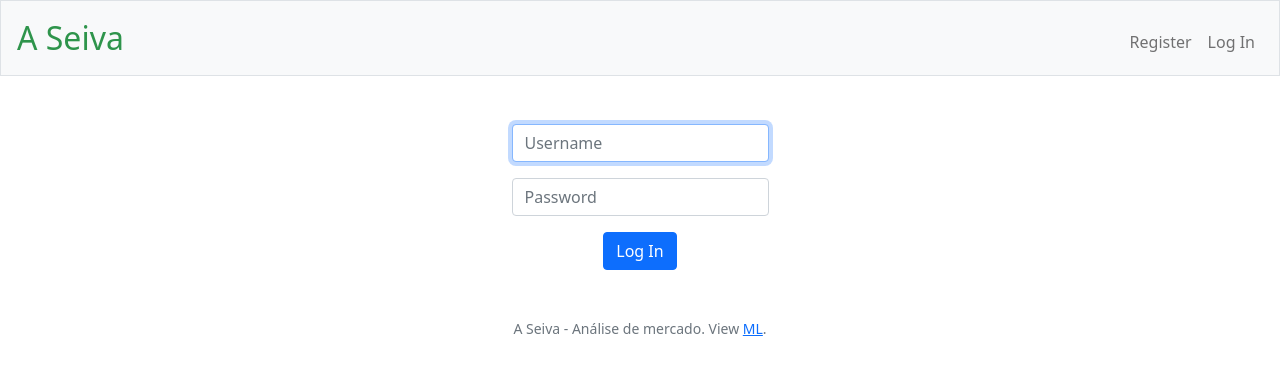
After one commit to bluisfernandes/flask_session, a Flask app: template templates/login.html in a window 1280 px wide. The commit adds this page. Shown: the top 375 px of the page. Run offline with Flask 2, Linux system fonts and the light colour scheme; the template is opened without the code that fills it, so the values that code supplies are empty.

Commit message:
add templates

```diff
--- a/app.py
+++ b/app.py
@@ -3,20 +3,21 @@ import os
 import secrets
 from dotenv import load_dotenv
 
+from helpers import apology, login_required, lookup, usd
+
 load_dotenv()
 
 app = Flask(__name__)
 app.secret_key = os.getenv('SECRET_KEY', secrets.token_urlsafe())
+ # Custom filter
+app.jinja_env.filters["usd"] = usd
+
 
 @app.route('/')
 def index():
     if 'username' in session:
-        return f'''
-                Logged in as {session["username"]}
-                <p><a href={url_for("logout")}>Logout</a></p>
-                <p><a href={url_for("help")}>List of links</a></p>
+        return render_template("index.html")
 
-                '''
     return f'''
             You are not logged in <a href={url_for('login')}>Login</a>
             <p><a href={url_for('help')}>List of links</a></p>
@@ -27,13 +28,9 @@ def login():
     if request.method == 'POST':
         session['username'] = request.form['username']
         flash('You were successfully logged in')
-        return render_template('index.html', name=session['username'])
-    return '''
-        <form method="post">
-            <p><input type=text name=username>
-            <p><input type=submit value=Login>
-        </form>
-    '''
+        # return render_template('index.html', name=session['username'])
+        return render_template("index.html")
+    return render_template('login.html')
 
 @app.route('/logout/')
 def logout():
--- /dev/null
+++ b/static/styles.css
@@ -0,0 +1,47 @@
+nav .navbar-brand
+{
+    /* size for brand */
+    font-size: xx-large;
+}
+
+/* Colors for brand */
+nav .navbar-brand .blue
+{
+    color: #537fbe;
+}
+nav .navbar-brand .red
+{
+    color: #ea433b;
+}
+nav .navbar-brand .yellow
+{
+    color: #f5b82e;
+}
+nav .navbar-brand .green
+{
+    color: #2e944b;
+}
+
+main .form-control
+{
+    /* Center form controls */
+    display: inline-block;
+
+    /* Override Bootstrap's 100% width for form controls */
+    width: auto;
+}
+
+main
+{
+    /* Scroll horizontally as needed */
+    overflow-x: auto;
+
+    /* Center contents */
+    text-align: center;
+}
+
+main img
+{
+    /* Constrain images on small screens */
+    max-width: 100%;
+}
--- /dev/null
+++ b/templates/layout.html
@@ -0,0 +1,80 @@
+<!DOCTYPE html>
+
+<html lang="en">
+
+<head>
+
+  <meta charset="utf-8">
+  <meta name="viewport" content="initial-scale=1, width=device-width">
+
+  <!-- http://getbootstrap.com/docs/4.5/ -->
+  <link rel="stylesheet" href="https://cdn.jsdelivr.net/npm/bootstrap@4.5.3/dist/css/bootstrap.min.css"
+    integrity="sha384-TX8t27EcRE3e/ihU7zmQxVncDAy5uIKz4rEkgIXeMed4M0jlfIDPvg6uqKI2xXr2" crossorigin="anonymous">
+  <link href="https://cdn.jsdelivr.net/npm/bootstrap@5.0.2/dist/css/bootstrap.min.css" rel="stylesheet"
+    integrity="sha384-EVSTQN3/azprG1Anm3QDgpJLIm9Nao0Yz1ztcQTwFspd3yD65VohhpuuCOmLASjC" crossorigin="anonymous">
+
+  <!-- https://favicon.io/emoji-favicons/money-mouth-face/ -->
+  <link href="/static/favicon.ico" rel="icon">
+
+  <link href="/static/styles.css" rel="stylesheet">
+
+  <!-- http://getbootstrap.com/docs/4.5/ -->
+  <script src="https://code.jquery.com/jquery-3.5.1.slim.min.js"
+    integrity="sha384-DfXdz2htPH0lsSSs5nCTpuj/zy4C+OGpamoFVy38MVBnE+IbbVYUew+OrCXaRkfj"
+    crossorigin="anonymous"></script>
+  <script src="https://cdn.jsdelivr.net/npm/bootstrap@4.5.3/dist/js/bootstrap.bundle.min.js"
+    integrity="sha384-ho+j7jyWK8fNQe+A12Hb8AhRq26LrZ/JpcUGGOn+Y7RsweNrtN/tE3MoK7ZeZDyx"
+    crossorigin="anonymous"></script>
+
+  <title>A Seiva: {% block title %}{% endblock %}</title>
+
+</head>
+
+<body>
+  <nav class="navbar navbar-expand-md navbar-light bg-light border">
+    <a class="navbar-brand" href="/">
+      <span class="green">A Seiva</span>
+    </a>
+    <button aria-controls="navbar" aria-expanded="false" aria-label="Toggle navigation" class="navbar-toggler"
+      data-target="#navbar" data-toggle="collapse" type="button">
+      <span class="navbar-toggler-icon"></span>
+    </button>
+    <div class="collapse navbar-collapse" id="navbar">
+      {% if session %}
+      <ul class="navbar-nav mr-auto mt-2">
+        <li class="nav-item"><a class="nav-link" href="/link1">link1</a></li>
+        <li class="nav-item"><a class="nav-link" href="/link2">link2</a></li>
+        <li class="nav-item"><a class="nav-link" href="/link3">link3</a></li>
+        <li class="nav-item"><a class="nav-link" href="/link4">link4</a></li>
+      </ul>
+      <ul class="navbar-nav ml-auto mt-2">
+        <li class="nav-item"><a class="nav-link" href="/logout">Log Out</a></li>
+      </ul>
+      {% else %}
+      <ul class="navbar-nav ml-auto mt-2">
+        <li class="nav-item"><a class="nav-link" href="/register">Register</a></li>
+        <li class="nav-item"><a class="nav-link" href="/login">Log In</a></li>
+      </ul>
+      {% endif %}
+    </div>
+  </nav>
+
+  {% if get_flashed_messages() %}
+  <header>
+    <div class="alert alert-primary border text-center" role="alert">
+      {{ get_flashed_messages() | join(" ") }}
+    </div>
+  </header>
+  {% endif %}
+
+  <main class="container p-5">
+    {% block main %}{% endblock %}
+  </main>
+
+  <footer class="small text-center text-muted">
+    A Seiva - Análise de mercado. View <a href="https://lista.mercadolivre.com.br/_CustId_583329634">ML</a>.
+  </footer>
+
+</body>
+
+</html>
--- /dev/null
+++ b/templates/login.html
@@ -0,0 +1,17 @@
+{% extends "layout.html" %}
+
+{% block title %}
+    Log Inaaaaa
+{% endblock %}
+
+{% block main %}
+    <form action="/login" method="post">
+        <div class="form-group">
+            <input autocomplete="off" autofocus class="form-control" name="username" placeholder="Username" type="text">
+        </div>
+        <div class="form-group">
+            <input class="form-control" name="password" placeholder="Password" type="password">
+        </div>
+        <button class="btn btn-primary" type="submit">Log In</button>
+    </form>
+{% endblock %}
```
Also changed, not shown: helpers.py (added, +64 -0 lines), templates/index.html (+65 -23 lines), static/favicon.ico (added).
